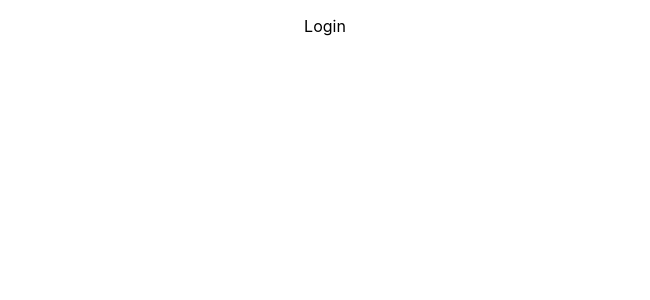
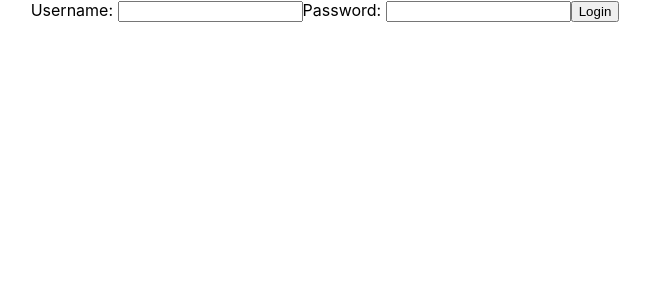
Before and after one commit to tekelamon/Rainforest, a React (Create React App) app: page /login in a window 1280 px wide. Shown: the top 300 px of the page, without its empty margins (315-965 px from the left). Built offline with nearby package versions, Linux system fonts and the light colour scheme.

Commit message:
added basic login service

```diff
--- a/src/components/Login.js
+++ b/src/components/Login.js
@@ -1,5 +1,50 @@
+import { loginUser } from "./api-services";
+import { useEffect, useState } from "react";
+
 function Login() {
-    return <p>Login</p>;
+    const [inputs, setInputs] = useState(null);
+
+    useEffect(()=>{
+        const attemptLogin = async () => {
+            const response = await loginUser( inputs );
+            console.log( response );
+        };
+        // only attempt login after inputs are received
+        if( inputs ) { attemptLogin(); }
+    // updates when new input is entered
+    },[inputs]);
+
+    const handleSubmit = event => {
+        event.preventDefault();
+
+        // get data from form
+        const data = new FormData( event.target );
+
+        // update received inputs
+        const newLoginAttempt = {
+            username:data.get("username"),
+            password:data.get("password")
+        };
+        console.log( {newLoginAttempt} );
+        setInputs( newLoginAttempt );
+
+        // update user
+        console.log("Hey I'm trying here!");
+    };
+
+    return (
+        <div id="loginFormContainer">
+            <form id="loginForm" onSubmit={event => handleSubmit(event) } >
+                <label className="loginFormText" htmlFor="username" >Username: </label>
+                <input id="username" name="username" className="loginFormInput" />
+
+                <label className="loginFormText" htmlFor="password" >Password: </label>
+                <input id="password" name="password" className="loginFormInput" />
+
+                <input type="submit" id="loginFormSubmit" value="Login" />
+            </form>
+        </div>
+    )
 }
 
 export default Login;
--- a/src/components/api-services.js
+++ b/src/components/api-services.js
@@ -4,6 +4,8 @@ const BASE_API = 'https://fakestoreapi.com';
 const PRODUCTS = `${BASE_API}/products`;
 const ALL_CATEGORIES = `${PRODUCTS}/categories`;
 const CATEGORIES = `${PRODUCTS}/category`;
+const USERS = `${BASE_API}/users`;
+const LOGIN = `${BASE_API}/auth/login`;
 
 const getAllProducts = async () => {
     try {
@@ -67,9 +69,32 @@ const createUser = async (user) => {
                 }
             )
         };
-        const response = await fetch('https://fakestoreapi.com/users', message );
+        const response = await fetch(`${USERS}`, message );
         const createUserResponse = await response.json();
         return createUserResponse;
+    } catch (err) {
+        console.error( err );
+    }
+};
+
+const loginUser = async (input) => {
+    try {
+        const message = {
+            method:"POST",
+            body:JSON.stringify(
+                {
+                    username:`${input.username}`,
+                    password:`${input.password}`
+                }
+            ),
+            headers:{
+                "Content-Type":"application/json"
+            },
+            redirect:"follow"
+        };
+        const response = await fetch(`${LOGIN}`, message );
+        const result = await response.json();
+        return result;
     } catch (err) {
         console.error( err );
     }
@@ -80,5 +105,6 @@ export {
     getProductById,
     getAllCategories,
     getProductsByCategory,
-    createUser
+    createUser,
+    loginUser
 }
```
